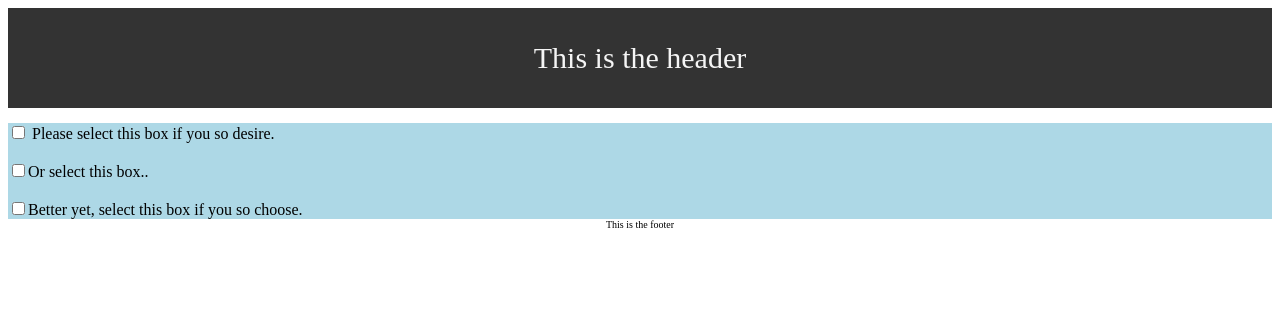
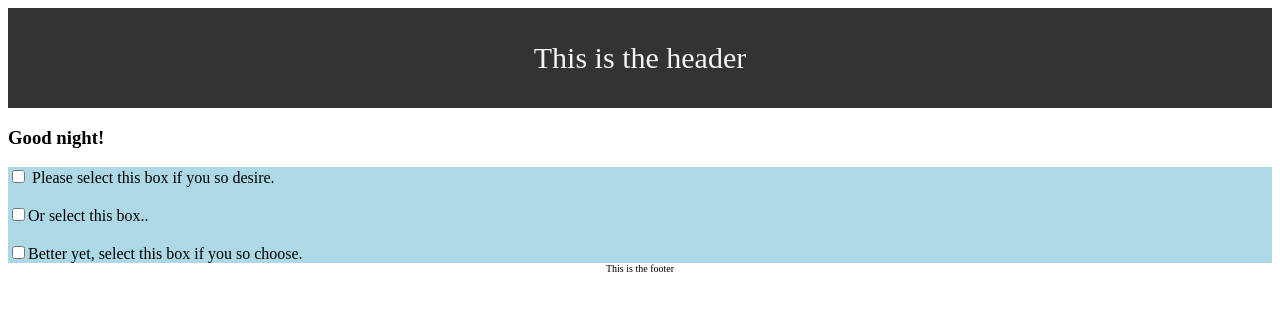
Before and after one commit to kevincwashburn/react-practice, a React (Create React App) app in the folder practice-app/: page / in a window 1280 px wide. Shown: the top 310 px of the page. Built offline with nearby package versions, Linux system fonts and the light colour scheme.

Commit message:
added timeOfDay logic to App.js

```diff
--- a/practice-app/src/App.js
+++ b/practice-app/src/App.js
@@ -4,9 +4,22 @@
 import Footer from "./components/Footer";
 
 function App() {
+  const date = new Date();
+  const hours = date.getHours();
+  let timeOfDay;
+
+  if(hours < 12) {
+    timeOfDay = "morning"
+  } else if (hours > 12 && hours < 17) {
+    timeOfDay = "afternoon"
+  } else {
+    timeOfDay = "night"
+  }
+
   return (
     <div>
       <Header />
+      <h3>Good {timeOfDay}!</h3>
       <MainContent />
       <Footer />
     </div>
```
